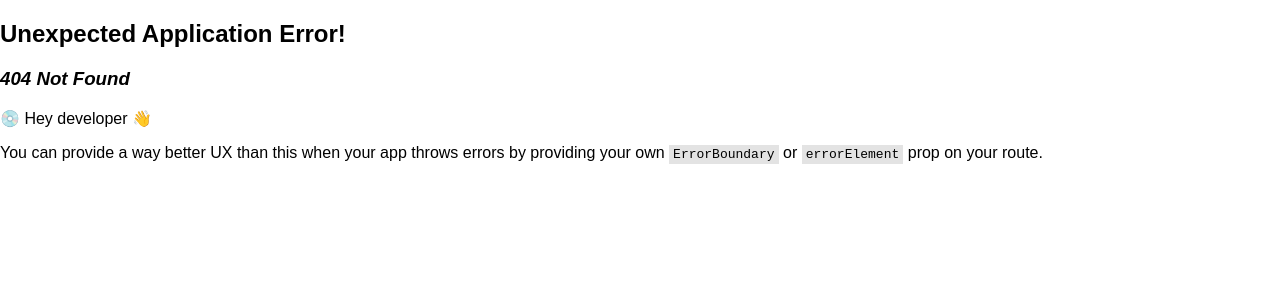
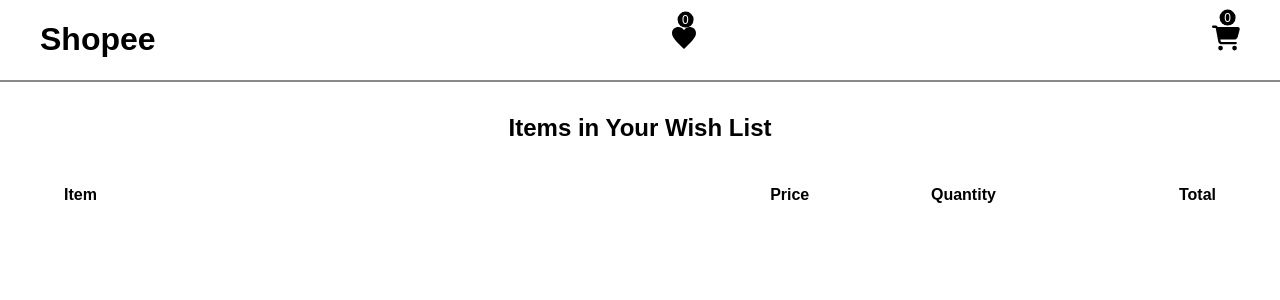
Before and after one commit to Sf-Shohag71/Redux-shopping-cart-vite, a React (Vite) app: page /wishList in a window 1280 px wide. Before the commit this address had no page. Shown: the top 300 px of the page. Built offline with nearby package versions, Linux system fonts and the light colour scheme.

Commit message:
wishList functionality doesn't work

```diff
--- a/src/components/Header.jsx
+++ b/src/components/Header.jsx
@@ -1,15 +1,26 @@
 import { useSelector } from "react-redux";
 import { Link } from "react-router-dom";
 import CartIcon from "../assets/cart-icon.svg";
+import wishList from "../assets/wishList.svg";
 
 function Header() {
   const cartItems = useSelector((state) => state.cartItems);
+  const wishListItems = useSelector((state) => state.wishList);
   return (
     <header>
       <div className="header-contents">
         <h1>
           <Link to="/">Shopee</Link>
         </h1>
+        <Link className="cart-icon" to="/wishList">
+          <img src={wishList} alt="wishList" />
+          <div className="cart-items-count">
+            {wishListItems.reduce(
+              (accumulator, currentItem) => accumulator + currentItem,
+              0
+            )}
+          </div>
+        </Link>
         <Link className="cart-icon" to="/cart">
           <img src={CartIcon} alt="" />
           <div className="cart-items-count">
--- a/src/components/Product.jsx
+++ b/src/components/Product.jsx
@@ -1,5 +1,6 @@
 import { useDispatch } from "react-redux";
 import { addCartItem } from "../store/cartReducer";
+import { addWishListItems } from "../store/wishListReducer";
 
 export default function Product({ productId, title, rating, price, imageUrl }) {
   const dispatch = useDispatch();
@@ -28,7 +29,15 @@
         >
           Add to Cart
         </button>
-        <button>Buy Now</button>
+        <button
+          onClick={() => {
+            dispatch(
+              addWishListItems({ productId, title, rating, price, imageUrl })
+            );
+          }}
+        >
+          Add to Wish List
+        </button>
       </div>
     </div>
   );
--- /dev/null
+++ b/src/components/WishListItem.jsx
@@ -0,0 +1,5 @@
+const WishListItem = () => {
+  return <div>WishListItem</div>;
+};
+
+export default WishListItem;
--- a/src/main.jsx
+++ b/src/main.jsx
@@ -6,6 +6,7 @@
 import "./index.css";
 import Cart from "./pages/Cart.jsx";
 import Home from "./pages/Home.jsx";
+import WishList from "./pages/WishList.jsx";
 import { store } from "./store";
 
 const router = createBrowserRouter([
@@ -21,6 +22,10 @@
         path: "/cart",
         element: <Cart />,
       },
+      {
+        path: "/wishList",
+        element: <WishList />
+      },
     ],
   },
 ]);
--- /dev/null
+++ b/src/pages/WishList.jsx
@@ -0,0 +1,15 @@
+export default function wishList() {
+  return (
+    <div className="cart-container">
+      <h2>Items in Your Wish List</h2>
+      <div className="cart-items-container">
+        <div className="cart-header cart-item-container">
+          <div className="cart-item">Item</div>
+          <div className="item-price">Price</div>
+          <div className="quantity">Quantity</div>
+          <div className="total">Total</div>
+        </div>
+      </div>
+    </div>
+  );
+}
--- a/src/store/wishListReducer.js
+++ b/src/store/wishListReducer.js
@@ -1,25 +1,24 @@
 // Action Types
-const WISHLIST_ADD_ITEM = "wishList/addItem";
-const WISHLIST_REMOVE_ITEM = "wishList/removeItem";
+const ADD_WISHLIST_ITEM = "wishlist/addWishlistItem";
 
 // Action Creators
-export function addWishListItem(productId) {
-  return { type: WISHLIST_ADD_ITEM, payload: { productId } };
-}
-export function removeWishListItem(productId) {
-  return { type: WISHLIST_REMOVE_ITEM, payload: { productId } };
+export function addWishListItems(wishListData) {
+  return { type: ADD_WISHLIST_ITEM, payload: wishListData };
 }
 
 // Reducer
 export default function wishListReducer(state = [], action) {
   switch (action.type) {
-    case WISHLIST_ADD_ITEM:
-      return [...state, action.payload];
-
-    case WISHLIST_REMOVE_ITEM:
-      return state.filter(
-        (wishListItem) => wishListItem.productId !== action.payload.productId
-      );
+    case ADD_WISHLIST_ITEM: {
+      let count = 0;
+      return state.map((wishListItem) => {
+        if (wishListItem.productId === action.payload.productId) {
+          return { ...wishListItem, count: count + 1 };
+        }
+        return wishListItem
+      })
+      // return [...state, { ...action.payload, wishListItem: 1 }]
+    }
     default:
       return state;
   }
```
Also changed, not shown: src/assets/wishList.svg (added).
